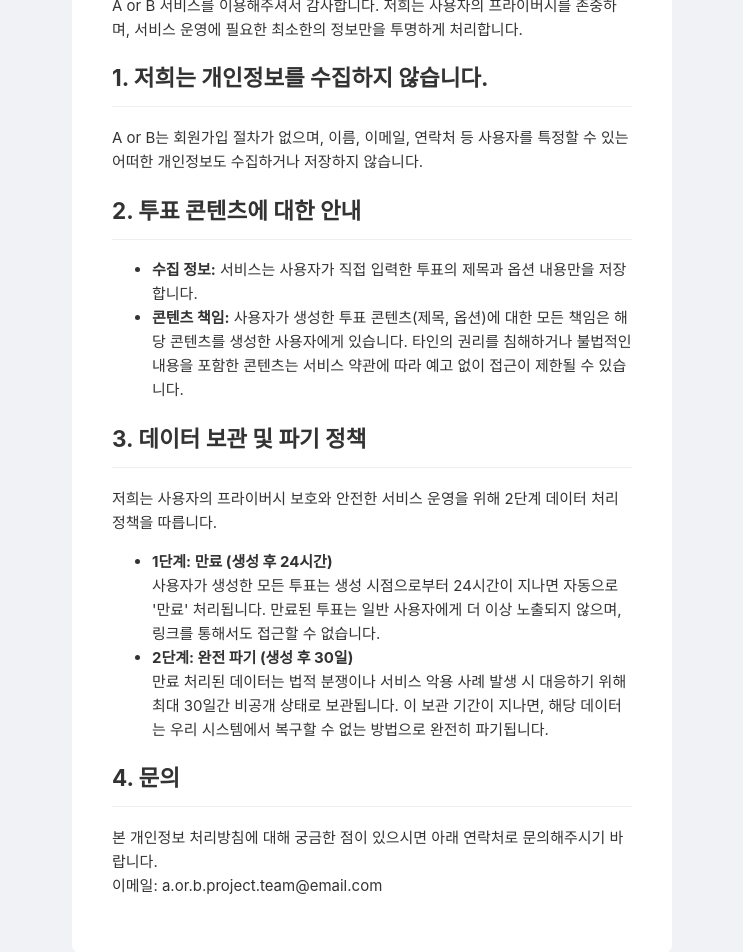
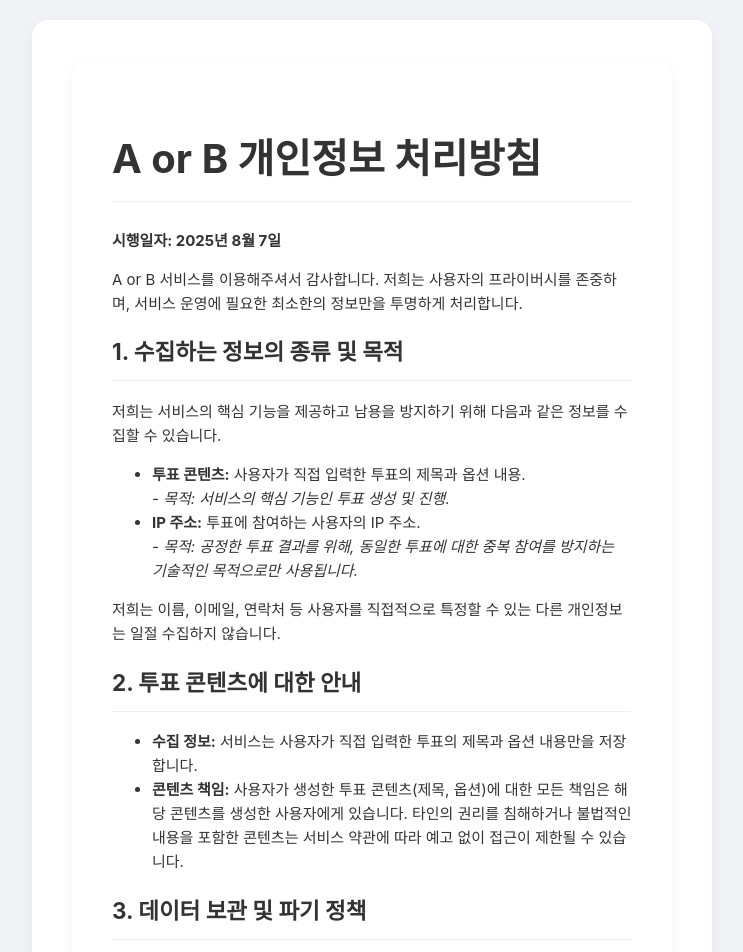
Before and after one commit to nyu22529/a-or-b, a React (Vite) app in the folder frontend/: page /privacy in a window 1280 px wide. Shown: the top 952 px of the page, without its empty margins (268-1011 px from the left). Built offline with nearby package versions, Linux system fonts and the light colour scheme; no server answers.

Commit message:
fix(css): 콘텐츠 박스 디자인 개선 및 레이아웃 문제 해결

```diff
--- a/frontend/src/App.css
+++ b/frontend/src/App.css
@@ -218,3 +218,19 @@ h1 {
 .back-button:hover {
   text-decoration: underline;
 }
+
+/* --- [추가] 콘텐츠 카드 스타일 --- */
+.poll-box, .policy-container {
+  background-color: #ffffff;
+  padding: 40px;
+  border-radius: 16px;
+  box-shadow: 0 4px 12px rgba(0, 0, 0, 0.05);
+}
+
+/* 다크 모드일 때의 카드 스타일 */
+@media (prefers-color-scheme: dark) {
+  .poll-box, .policy-container {
+    background-color: #3e4451;
+    border: 1px solid #4a505c;
+  }
+}
--- a/frontend/src/index.css
+++ b/frontend/src/index.css
@@ -1,4 +1,4 @@
-/* html, body, #root의 높이를 100%로 설정하여 전체 화면을 채웁니다. */
+/* html, body, #root에 기본 스타일을 적용합니다. */
 html, body, #root {
   height: 100%;
   margin: 0;
@@ -6,7 +6,10 @@ html, body, #root {
 }
 
 body {
-  font-family: -apple-system, BlinkMacSystemFont, 'Segoe UI', 'Roboto', 'Oxygen', 'Ubuntu', 'Cantarell', 'Fira Sans', 'Droid Sans', 'Helvetica Neue', sans-serif;
+  font-family: -apple-system, BlinkMacSystemFont, 'Segoe UI', 'Roboto', 'Oxygen',
+    'Ubuntu', 'Cantarell', 'Fira Sans', 'Droid Sans', 'Helvetica Neue',
+    sans-serif;
+
   /* 기본 배경색과 글자색을 설정합니다. */
   background-color: #f0f2f5;
   color: #2c3e50;
@@ -20,11 +23,11 @@ body {
   }
 }
 
-/* React 앱이 렌더링되는 #root 요소를 flex 컨테이너로 만들어 중앙 정렬을 적용합니다. */
+/* [핵심 수정!]
+   #root에서는 flex와 관련된 모든 스타일을 제거합니다.
+   이제 #root는 단순히 전체 화면을 차지하는 '도화지' 역할만 합니다.
+   실제 레이아웃은 App.css의 .app-container가 담당하게 됩니다.
+*/
 #root {
-  display: flex;
-  justify-content: center;
-  align-items: center;
-  padding: 20px;
-  box-sizing: border-box;
+  /* display: flex; 와 관련된 모든 속성을 삭제했습니다. */
 }
--- a/frontend/src/pages/PrivacyPolicy.jsx
+++ b/frontend/src/pages/PrivacyPolicy.jsx
@@ -1,9 +1,11 @@
 import React from 'react';
-// useNavigate 훅을 더 이상 사용하지 않으므로 import 문을 삭제합니다.
+import { Link } from 'react-router-dom';
+// 팀원분이 만들어두신 App.css 또는 index.css의 스타일을 그대로 사용합니다.
 import '../App.css';
 
 function PrivacyPolicy() {
-  // '뒤로가기' 관련 함수와 버튼을 모두 삭제했습니다.
+  // 전체를 감싸는 div에 className을 부여하여,
+  // App.css에 정의된 스타일이 적용되도록 합니다.
   return (
     <div className="policy-container">
       <h1>A or B 개인정보 처리방침</h1>
@@ -13,10 +15,27 @@ function PrivacyPolicy() {
         A or B 서비스를 이용해주셔서 감사합니다. 저희는 사용자의 프라이버시를 존중하며, 서비스 운영에 필요한 최소한의 정보만을 투명하게 처리합니다.
       </p>
 
-      <h2>1. 저희는 개인정보를 수집하지 않습니다.</h2>
+      {/* --- 이 부분이 수정되었습니다 --- */}
+      <h2>1. 수집하는 정보의 종류 및 목적</h2>
       <p>
-        A or B는 회원가입 절차가 없으며, 이름, 이메일, 연락처 등 사용자를 특정할 수 있는 어떠한 개인정보도 수집하거나 저장하지 않습니다.
+        저희는 서비스의 핵심 기능을 제공하고 남용을 방지하기 위해 다음과 같은 정보를 수집할 수 있습니다.
       </p>
+      <ul>
+        <li>
+          <strong>투표 콘텐츠:</strong> 사용자가 직접 입력한 투표의 제목과 옵션 내용.
+          <br />
+          <em>- 목적: 서비스의 핵심 기능인 투표 생성 및 진행.</em>
+        </li>
+        <li>
+          <strong>IP 주소:</strong> 투표에 참여하는 사용자의 IP 주소.
+          <br />
+          <em>- 목적: 공정한 투표 결과를 위해, 동일한 투표에 대한 중복 참여를 방지하는 기술적인 목적으로만 사용됩니다.</em>
+        </li>
+      </ul>
+      <p>
+        저희는 이름, 이메일, 연락처 등 사용자를 직접적으로 특정할 수 있는 다른 개인정보는 일절 수집하지 않습니다.
+      </p>
+      {/* --- 여기까지 수정되었습니다 --- */}
 
       <h2>2. 투표 콘텐츠에 대한 안내</h2>
       <ul>
@@ -33,17 +52,25 @@ function PrivacyPolicy() {
           <strong>1단계: 만료 (생성 후 24시간)</strong><br />
           사용자가 생성한 모든 투표는 생성 시점으로부터 24시간이 지나면 자동으로 '만료' 처리됩니다. 만료된 투표는 일반 사용자에게 더 이상 노출되지 않으며, 링크를 통해서도 접근할 수 없습니다.
         </li>
+        {/* --- 이 부분이 수정되었습니다 --- */}
         <li>
           <strong>2단계: 완전 파기 (생성 후 30일)</strong><br />
-          만료 처리된 데이터는 법적 분쟁이나 서비스 악용 사례 발생 시 대응하기 위해 최대 30일간 비공개 상태로 보관됩니다. 이 보관 기간이 지나면, 해당 데이터는 우리 시스템에서 복구할 수 없는 방법으로 완전히 파기됩니다.
+          만료 처리된 데이터(투표 콘텐츠 및 관련 IP 주소 기록)는 법적 분쟁이나 서비스 악용 사례 발생 시 대응하기 위해 최대 30일간 비공개 상태로 보관됩니다. 이 보관 기간이 지나면, 해당 데이터는 우리 시스템에서 복구할 수 없는 방법으로 완전히 파기됩니다.
         </li>
+        {/* --- 여기까지 수정되었습니다 --- */}
       </ul>
 
       <h2>4. 문의</h2>
       <p>
         본 개인정보 처리방침에 대해 궁금한 점이 있으시면 아래 연락처로 문의해주시기 바랍니다.<br />
-        이메일: a.or.b.project.team@email.com
+        이메일: nyu22529@gmail.com
       </p>
+
+      <div style={{ textAlign: 'center', marginTop: '50px' }}>
+        <Link to="/" className="poll-button">
+          홈으로 돌아가기
+        </Link>
+      </div>
     </div>
   );
 }
```
